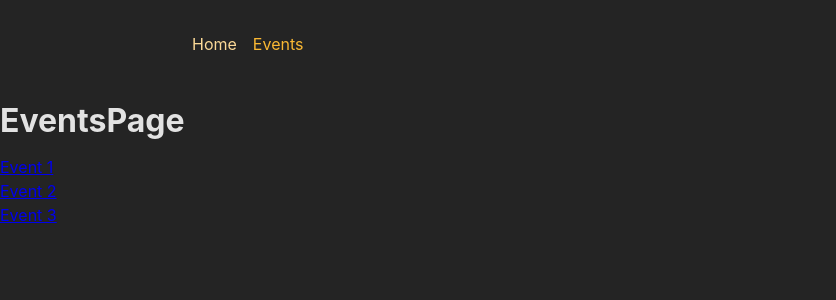
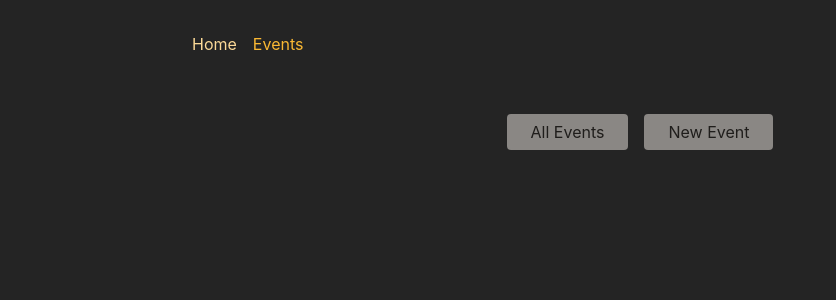
Before and after one commit to Dhavisco/ApiJs, a React (Vite) app in the folder frontend/: page /events in a window 1280 px wide. Shown: the top 300 px of the page, without its empty margins (0-836 px from the left). Built offline with nearby package versions, Linux system fonts and the light colour scheme.

Commit message:
EventLayout

```diff
--- a/frontend/src/App.jsx
+++ b/frontend/src/App.jsx
@@ -7,6 +7,7 @@ import EventDetailPage from "./pages/EventDetailPage";
 import NewEventPage from "./pages/NewEventPage";
 import EditEventPage from "./pages/EditEventPage";
 import RootLayout from "./pages/Root";
+import EventLayout from "./pages/EventLayout";
 
 // 1. Add five new (dummy) page components (content can be simple <h1> elements)
 //    - HomePage
@@ -34,13 +35,18 @@ import RootLayout from "./pages/Root";
 const router = createBrowserRouter([
   {
     path: "/",
-    element: <RootLayout/>,
+    element: <RootLayout />,
     children: [
-      {index:true, element:<HomePage/>},
-      { path: "events", element: <EventsPage /> },
-      { path: "events/:eventId", element: <EventDetailPage /> },
-      { path: "events/new", element: <NewEventPage /> },
-      { path: "events/:eventId/edit", element: <EditEventPage /> },
+      { index: true, element: <HomePage /> },
+      {
+        path: "events",
+        element: <EventLayout />,
+        children: [
+          { path: "events/:eventId", element: <EventDetailPage /> },
+          { path: "events/new", element: <NewEventPage /> },
+          { path: "events/:eventId/edit", element: <EditEventPage /> },
+        ],
+      },
     ],
   },
 ]);
--- a/frontend/src/components/EventsNavigation.jsx
+++ b/frontend/src/components/EventsNavigation.jsx
@@ -1,4 +1,5 @@
 import classes from './EventsNavigation.module.css';
+import { Link } from 'react-router-dom';
 
 function EventsNavigation() {
   return (
@@ -6,10 +7,10 @@ function EventsNavigation() {
       <nav>
         <ul className={classes.list}>
           <li>
-            <a href="/events">All Events</a>
+            <Link to="/events">All Events</Link>
           </li>
           <li>
-            <a href="/events/new">New Event</a>
+            <Link to="/events/new">New Event</Link>
           </li>
         </ul>
       </nav>
--- /dev/null
+++ b/frontend/src/pages/EventLayout.jsx
@@ -0,0 +1,15 @@
+import { Outlet } from "react-router-dom"
+import EventsNavigation from "../components/EventsNavigation"
+
+const EventLayout = () => {
+  return (
+    <>
+    <EventsNavigation/>
+    <main>
+        <Outlet/>
+    </main>
+    </>
+  )
+}
+
+export default EventLayout
```
